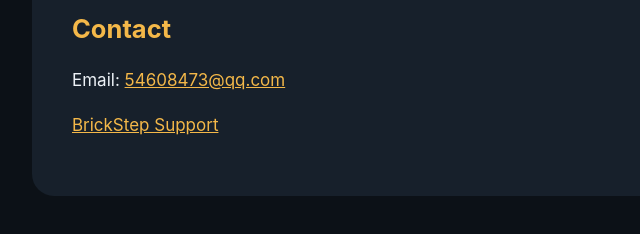
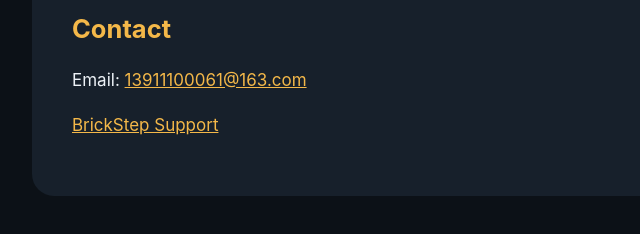
Before and after one commit to wbs21/brickstep, a plain HTML site: page privacy.html in a window 1280 px wide. Shown: the part 1486-1720 px from the top of the page, 228-868 px from the left. Drawn offline with Linux system fonts and the light colour scheme.

Commit message:
Add files via upload

```diff
--- a/privacy.html
+++ b/privacy.html
@@ -38,7 +38,7 @@
     <h2>Changes</h2>
     <p>We may update this policy if data practices change. A revised policy will show a new effective date.</p>
     <h2>Contact</h2>
-    <p>Email: <a href="mailto:54608473@qq.com">54608473@qq.com</a></p>
+    <p>Email: <a href="mailto:13911100061@163.com">13911100061@163.com</a></p>
     <p><a href="support.html">BrickStep Support</a></p>
   </main>
 </body>
```
Also changed, not shown: support.html (+1 -1 lines).
